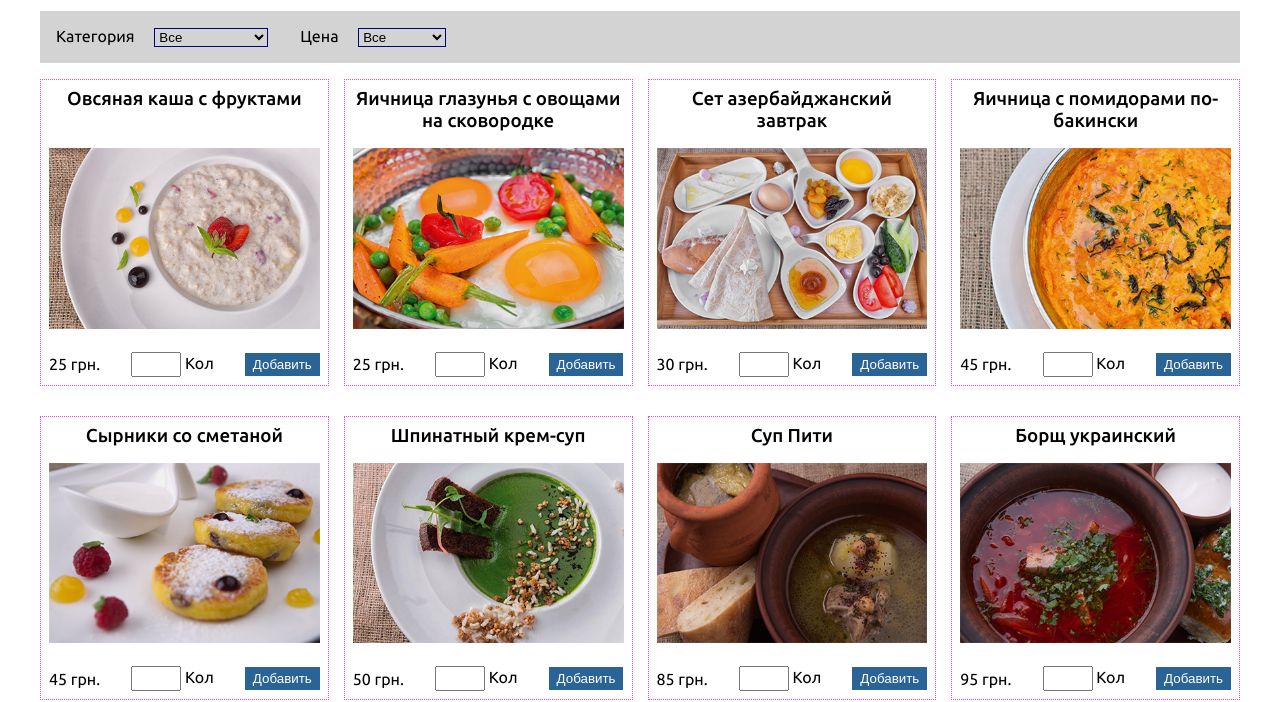
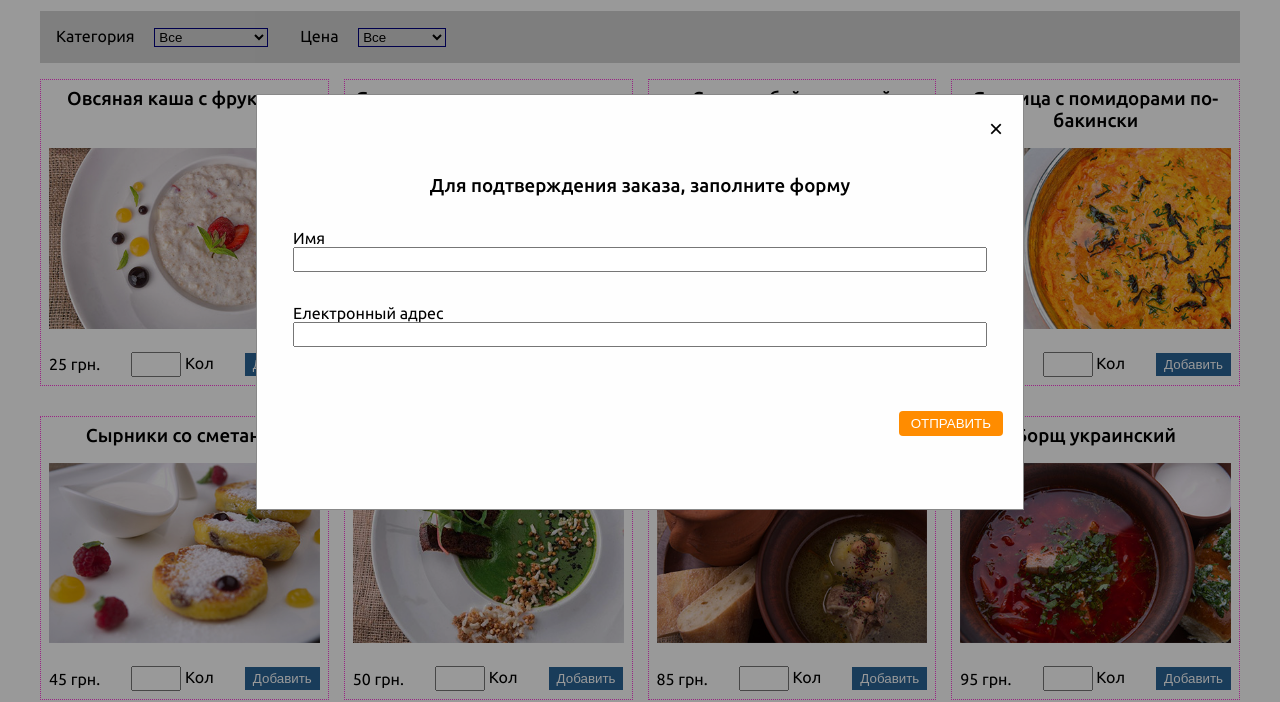
Before and after one commit to TataRozhdez/Zhukova_Tatyana, a plain HTML site: page index.html in a window 1280 px wide. Both pictures are taken after a click on the button "ОФОРМИТЬ ЗАКАЗ". Shown: the part 98-800 px from the top of the page. Drawn offline with Linux system fonts and the light colour scheme.

Commit message:
submit form

```diff
--- a/css/style.css
+++ b/css/style.css
@@ -11,7 +11,9 @@ body {
   font-size: 1rem;
   font-family: 'Ubuntu', sans-serif;
 }
-h1, h2, h3 {
+h1,
+h2,
+h3 {
   font-weight: 500;
 }
 .img-fluid {
@@ -32,7 +34,6 @@ h1, h2, h3 {
   display: flex;
 }
 
-
 .app-container {
   min-height: 100vh;
   display: grid;
@@ -48,9 +49,8 @@ h1, h2, h3 {
 
 .main-box {
   display: grid;
-    grid-template-columns:  3fr 1fr;
+  grid-template-columns: 3fr 1fr;
 }
-
 
 .products-box {
   display: grid;
@@ -93,21 +93,18 @@ h1, h2, h3 {
   padding: 4px 8px;
   background: #2a6496;
   color: #fff;
-
 }
-.product-box__btn:focus{
-    outline:none;
+.product-box__btn:focus {
+  outline: none;
 }
 .product-box__btn:hover {
   box-shadow: 0 0 6px rgba(33, 60, 204, 0.6);
 }
 
-
-
 /*  =========== top-cart
 ==================================== */
 .top-cart {
-    padding: .5rem 0;
+  padding: 0.5rem 0;
   width: 100%;
   position: fixed;
   top: 0;
@@ -130,31 +127,26 @@ h1, h2, h3 {
   padding: 1rem 0;
   background: white;
   z-index: 1000;
-    box-shadow: 0 1px 1px rgba(0,0,0,.3);
-
+  box-shadow: 0 1px 1px rgba(0, 0, 0, 0.3);
 }
 .pt-40 {
   padding-top: 40px;
 }
 .center {
-    text-align:center;
+  text-align: center;
 }
 
 .top-cart-grid-title {
   display: grid;
   grid-template-columns: 3fr 1fr 1fr 1fr 1fr;
   padding-bottom: 0.5rem;
-    margin-bottom: .5rem;
-
+  margin-bottom: 0.5rem;
 }
 .top-cart-grid-body {
   display: grid;
   grid-template-columns: 3fr 1fr 1fr 1fr 1fr;
-    padding: .2rem 0;
+  padding: 0.2rem 0;
   border-bottom: 1px dotted black;
-}
-.top-cart-grid-body:last-of-type {
-
 }
 .btn-check-box {
   padding: 1rem 0;
@@ -166,15 +158,13 @@ h1, h2, h3 {
   text-transform: uppercase;
   border: 0;
   border-radius: 4px;
-
 }
 .btn-check:focus {
-    outline:none;
+  outline: none;
 }
 .btn-check:hover {
   box-shadow: 0 0 6px rgba(255, 140, 0, 0.6);
 }
-
 
 /* ================== filter-box */
 .filter-box {
@@ -196,3 +186,55 @@ h1, h2, h3 {
   display: flex;
   justify-content: space-around;
 }
+
+/* ================== modal window */
+.modal {
+  display: none;
+  position: fixed;
+  z-index: 1;
+  left: 0;
+  top: 0;
+  width: 100%;
+  height: 100%;
+  overflow: auto;
+  background-color: rgba(0, 0, 0, 0.4);
+}
+
+.modal-content {
+  background-color: #fefefe;
+  margin: 15% auto;
+  padding: 20px;
+  border: 1px solid #888;
+  width: 60%;
+  text-align: center;
+}
+
+.btn_wrapper {
+  width: 100%;
+  display: flex;
+  justify-content: flex-end;
+}
+
+.modal-content_close {
+  border: none;
+  background: none;
+  cursor: pointer;
+  outline: none;
+  font-size: 1.5rem;
+}
+
+#submit-order,
+.modal-content h3 {
+  margin-top: 2rem;
+}
+
+.modal-input_wrapper {
+  margin: 2rem 1rem;
+  text-align: left;
+  display: flex;
+  flex-direction: column;
+}
+
+.modal-input_wrapper input {
+  padding: 3px;
+}
--- a/index.html
+++ b/index.html
@@ -15,7 +15,7 @@
                 <span class="top-cart-info__item">
                      Товаров в корзине - <span class="red-info" id="total-amount">XXX</span>,
                       на сумму <span class="red-info" id="total-sum">XXX</span> грн</span>
-                <button class="btn-check" id="submit-order">Оформить заказ</button>
+                <button class="btn-check" id="check-order">Оформить заказ</button>
             </div>
         </div><!-- /.top-cart-info -->
 
@@ -232,6 +232,29 @@
         </section>
     </div>
 
+    <!-- Modal window -->
+    <div id="submit-modal" class="modal">
+
+        <div class="modal-content">
+            <div class="btn_wrapper">
+                <button class="modal-content_close">&times;</button>
+            </div>
+            <h3>Для подтверждения заказа, заполните форму</h3>
+            <div class="modal-input_wrapper">
+                <label for="input-name">Имя</label>
+                <input type="text" name="name" id="input-name">
+            </div>
+            <div class="modal-input_wrapper">
+                <label for="input-email">Електронный адрес</label>
+                <input type="email" name="email" id="input-email">
+            </div>
+            <div class="btn_wrapper">
+                <button class="btn-check" id="submit-order">Отправить</button>
+            </div>
+        </div>
+
+    </div>
+
     <footer class="bottom-footer bg-beetroot py-1">
         <div class="container">
             <div class="footer-row">
--- /dev/null
+++ b/js/SubmitOrder.js
@@ -0,0 +1,34 @@
+import {
+  CHECK_ORDER_BTN,
+  SUBMIT_MODAL_ELEM,
+  SUBMIT_ORDER_BTN,
+  INPUT_NAME,
+  INPUT_EMAIL,
+  TOTAL_SUM_ELEM,
+  TOTAL_AMOUNT_ELEM
+} from './constants.js'
+
+const showModal = () => {
+  const btnCloseModal = SUBMIT_MODAL_ELEM.querySelector('.modal-content_close')
+
+  btnCloseModal.onclick = () => SUBMIT_MODAL_ELEM.style.display = 'none'
+
+  SUBMIT_MODAL_ELEM.style.display = 'flex'
+}
+
+const submitOrder = () => {
+
+  if (INPUT_NAME.value.trim() && INPUT_EMAIL.value.trim()) {
+    TOTAL_SUM_ELEM.innerHTML = 'XXX'
+    TOTAL_AMOUNT_ELEM.innerHTML = 'XXX'
+
+    SUBMIT_MODAL_ELEM.style.display = 'none'
+
+    alert('Благодарим за покупки! Приятного аппетита ♡')
+  } else {
+    alert('Пожалуйста, заполните все поля!')
+  }
+}
+
+CHECK_ORDER_BTN.addEventListener('click', showModal)
+SUBMIT_ORDER_BTN.addEventListener('click', submitOrder)
--- a/js/constants.js
+++ b/js/constants.js
@@ -4,5 +4,11 @@ export const TOTAL_SUM_ELEM = document.getElementById('total-sum')
 export const CATEGORY_SEL_ELEM = document.getElementById('category-select')
 export const PRICE_SEL_ELEM = document.getElementById('price-select')
 
+export const SUBMIT_MODAL_ELEM = document.getElementById('submit-modal')
+
+export const INPUT_NAME = document.getElementById('input-name')
+export const INPUT_EMAIL = document.getElementById('input-email')
+
+export const CHECK_ORDER_BTN = document.getElementById('check-order')
 export const SUBMIT_ORDER_BTN = document.getElementById('submit-order')
 export const PRODUCT_ADD_BTN = document.querySelectorAll('.product-box__btn')
```
Also changed, not shown: js/index.js (+2 -11 lines). Lines whose indentation alone changed are shown as unchanged.
